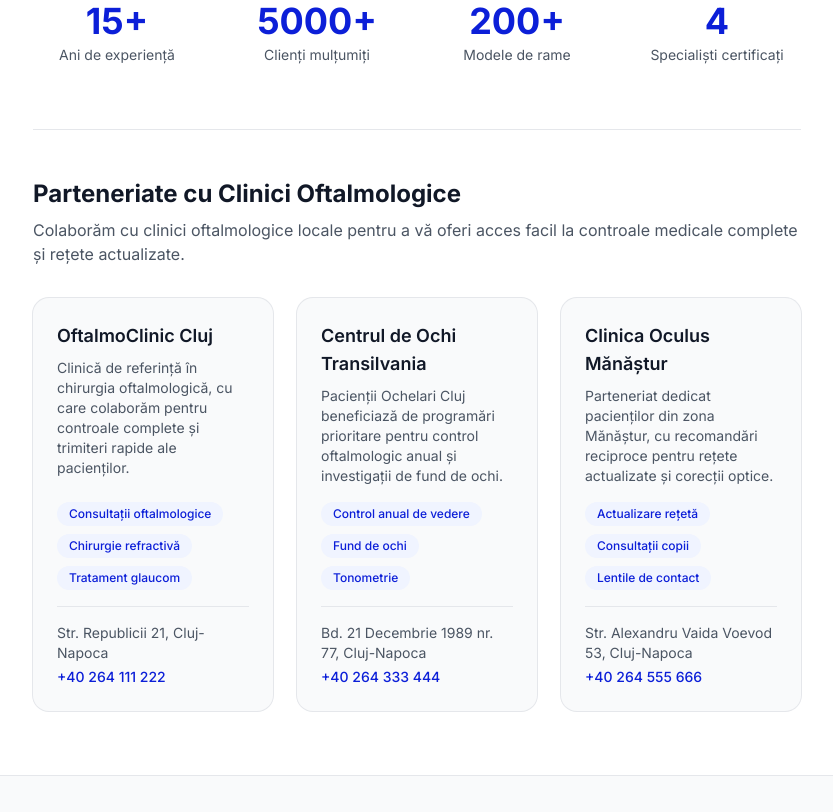
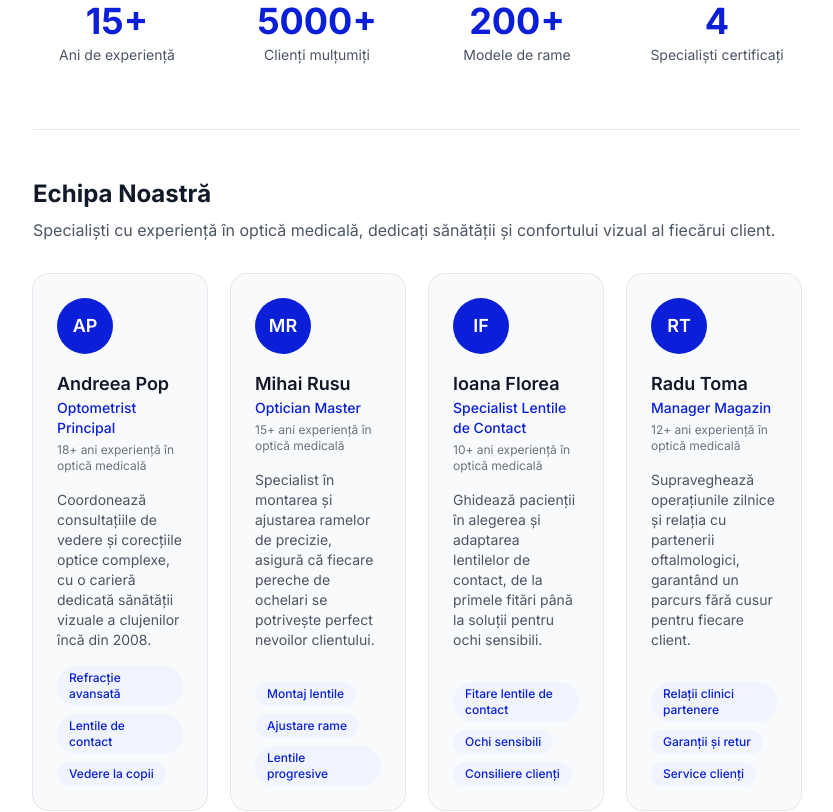
Before and after one commit to Ioan23/ochelari-cluj, a Next.js app: page /despre in a window 1280 px wide. Shown: the part 820-1632 px from the top of the page, without its empty margins (223-1056 px from the left). Built offline with nearby package versions, Linux system fonts and the light colour scheme.

Commit message:
Adaugă secțiune de prezentare a echipei pe pagina Despre Noi
Introduce componenta TeamSection cu date despre membrii echipei
(optometrist, optician, specialist lentile de contact, manager),
evidențiind experiența în optică medicală și specializările fiecăruia.

```diff
--- a/app/despre/page.tsx
+++ b/app/despre/page.tsx
@@ -1,5 +1,6 @@
 import type { Metadata } from "next";
 import ClinicPartners from "@/components/ClinicPartners";
+import TeamSection from "@/components/TeamSection";
 
 export const metadata: Metadata = {
   title: "Despre Noi | Optică în Cluj-Napoca din 2010",
@@ -86,6 +87,8 @@ export default function DesprePage() {
             ))}
           </div>
 
+          <TeamSection />
+
           <ClinicPartners />
         </div>
       </div>
--- /dev/null
+++ b/components/TeamSection.tsx
@@ -0,0 +1,47 @@
+import { teamMembers } from "@/lib/team-data";
+
+export default function TeamSection() {
+  return (
+    <section className="mt-16 border-t border-gray-200 pt-12">
+      <h2 className="text-2xl font-bold text-gray-900">Echipa Noastră</h2>
+      <p className="mt-2 text-base text-gray-600">
+        Specialiști cu experiență în optică medicală, dedicați sănătății și
+        confortului vizual al fiecărui client.
+      </p>
+
+      <div className="mt-8 grid grid-cols-1 gap-6 sm:grid-cols-2 lg:grid-cols-4">
+        {teamMembers.map((member) => (
+          <div
+            key={member.id}
+            className="flex flex-col rounded-2xl bg-gray-50 p-6 ring-1 ring-gray-200"
+          >
+            <div className="flex h-14 w-14 items-center justify-center rounded-full bg-brand-700 text-lg font-semibold text-white">
+              {member.initials}
+            </div>
+
+            <h3 className="mt-4 text-lg font-semibold text-gray-900">
+              {member.name}
+            </h3>
+            <p className="text-sm font-medium text-brand-700">{member.role}</p>
+            <p className="mt-1 text-xs text-gray-500">
+              {member.experienceYears}+ ani experiență în optică medicală
+            </p>
+
+            <p className="mt-4 flex-1 text-sm text-gray-600">{member.bio}</p>
+
+            <ul className="mt-4 flex flex-wrap gap-2">
+              {member.specialties.map((specialty) => (
+                <li
+                  key={specialty}
+                  className="rounded-full bg-brand-50 px-3 py-1 text-xs font-medium text-brand-700"
+                >
+                  {specialty}
+                </li>
+              ))}
+            </ul>
+          </div>
+        ))}
+      </div>
+    </section>
+  );
+}
--- /dev/null
+++ b/lib/team-data.ts
@@ -0,0 +1,48 @@
+export interface TeamMember {
+  id: string;
+  name: string;
+  role: string;
+  experienceYears: number;
+  bio: string;
+  specialties: string[];
+  initials: string;
+}
+
+export const teamMembers: TeamMember[] = [
+  {
+    id: "andreea-pop",
+    name: "Andreea Pop",
+    role: "Optometrist Principal",
+    experienceYears: 18,
+    bio: "Coordonează consultațiile de vedere și corecțiile optice complexe, cu o carieră dedicată sănătății vizuale a clujenilor încă din 2008.",
+    specialties: ["Refracție avansată", "Lentile de contact", "Vedere la copii"],
+    initials: "AP",
+  },
+  {
+    id: "mihai-rusu",
+    name: "Mihai Rusu",
+    role: "Optician Master",
+    experienceYears: 15,
+    bio: "Specialist în montarea și ajustarea ramelor de precizie, asigură că fiecare pereche de ochelari se potrivește perfect nevoilor clientului.",
+    specialties: ["Montaj lentile", "Ajustare rame", "Lentile progresive"],
+    initials: "MR",
+  },
+  {
+    id: "ioana-florea",
+    name: "Ioana Florea",
+    role: "Specialist Lentile de Contact",
+    experienceYears: 10,
+    bio: "Ghidează pacienții în alegerea și adaptarea lentilelor de contact, de la primele fitări până la soluții pentru ochi sensibili.",
+    specialties: ["Fitare lentile de contact", "Ochi sensibili", "Consiliere clienți"],
+    initials: "IF",
+  },
+  {
+    id: "radu-toma",
+    name: "Radu Toma",
+    role: "Manager Magazin",
+    experienceYears: 12,
+    bio: "Supraveghează operațiunile zilnice și relația cu partenerii oftalmologici, garantând un parcurs fără cusur pentru fiecare client.",
+    specialties: ["Relații clinici partenere", "Garanții și retur", "Service clienți"],
+    initials: "RT",
+  },
+];
```
